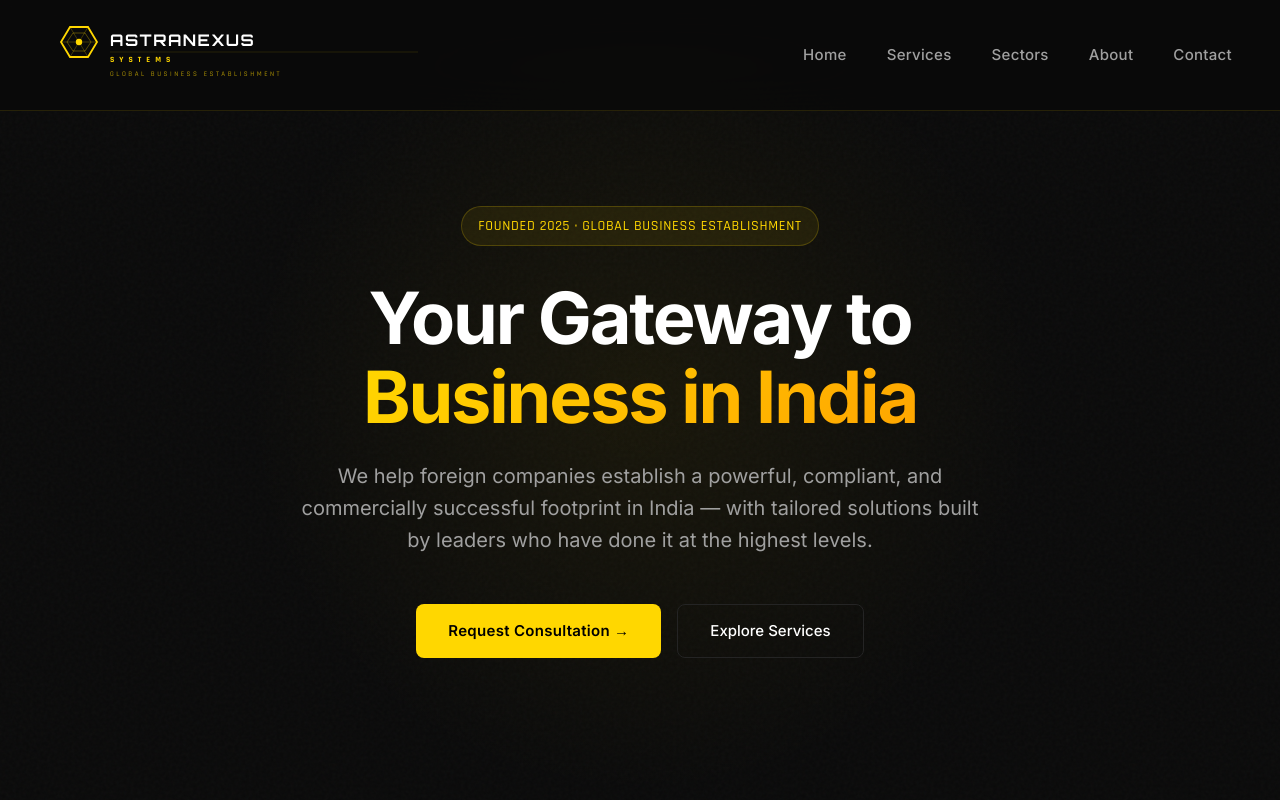
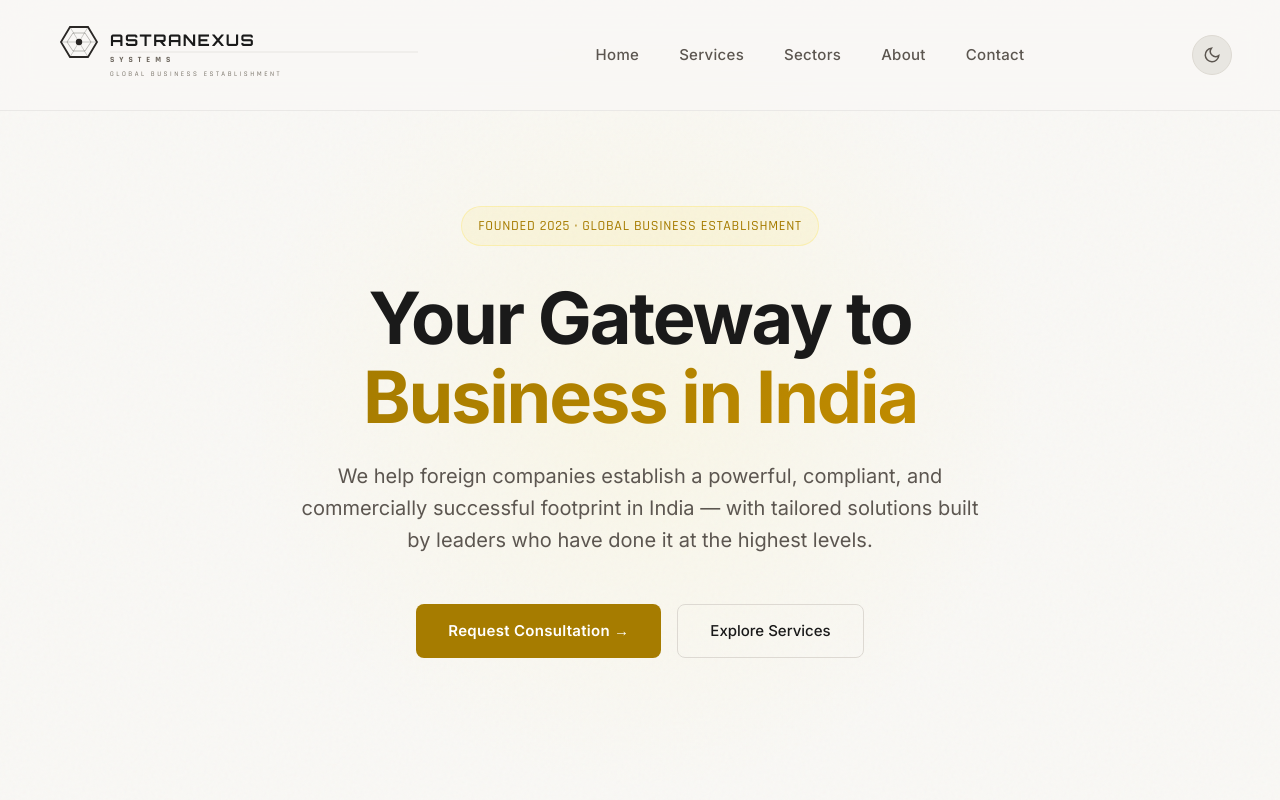
Before and after one commit to mithunmohan01-web/astra, a plain HTML site: page index.html in a window 1280 px wide. Shown: the top 800 px of the page. Drawn offline with Linux system fonts and the light colour scheme.

Commit message:
refactored UI and added switch

```diff
--- a/index.html
+++ b/index.html
@@ -23,12 +23,38 @@
     <link rel="icon" type="image/x-icon" href="/favicon.ico">
     <link rel="icon" type="image/png" sizes="32x32" href="/favicon-32.png">
     <link rel="apple-touch-icon" sizes="180x180" href="/apple-touch-icon.png">
-    <meta name="theme-color" content="#0a0a0a">
+    <meta name="theme-color" content="#f9f8f5">
     <link rel="preconnect" href="https://fonts.googleapis.com">
     <link rel="preconnect" href="https://fonts.gstatic.com" crossorigin>
     <link href="https://fonts.googleapis.com/css2?family=Inter:wght@300;400;500;600;700&family=Orbitron:wght@400;700;900&family=Rajdhani:wght@500;700&display=swap" rel="stylesheet">
     <style>
         :root {
+            --bg-primary: #f9f8f5;
+            --bg-secondary: #f1f0ec;
+            --bg-tertiary: #e8e6e1;
+            --text-primary: #1a1a1a;
+            --text-secondary: #5c5650;
+            --text-muted: #9a938b;
+            --accent: #A67C00;
+            --accent-hover: #8C6900;
+            --accent-dim: rgba(166, 124, 0, 0.10);
+            --accent-border: rgba(166, 124, 0, 0.22);
+            --border: #ddd9d2;
+            --card-bg: rgba(241, 240, 236, 0.6);
+            --card-bg-hover: rgba(232, 230, 225, 0.9);
+            --header-bg: rgba(249, 248, 245, 0.88);
+            --header-bg-scroll: rgba(249, 248, 245, 0.96);
+            --header-border: rgba(0, 0, 0, 0.06);
+            --gradient-start: #A67C00;
+            --gradient-end: #C08B00;
+            --logo-mark: #2a2725;
+            --logo-text: #1a1a1a;
+            --logo-sub: #6b645c;
+            --logo-tagline: #7a7369;
+            --btn-primary-text: #ffffff;
+        }
+
+        [data-theme="dark"] {
             --bg-primary: #0a0a0a;
             --bg-secondary: #111111;
             --bg-tertiary: #1a1a1a;
@@ -41,7 +67,43 @@
             --accent-border: rgba(255, 215, 0, 0.25);
             --border: #242424;
             --card-bg: rgba(26, 26, 26, 0.6);
+            --card-bg-hover: rgba(26, 26, 26, 0.9);
+            --header-bg: rgba(10, 10, 10, 0.85);
+            --header-bg-scroll: rgba(10, 10, 10, 0.95);
+            --header-border: rgba(255, 215, 0, 0.12);
+            --gradient-start: #FFD700;
+            --gradient-end: #FFA500;
+            --logo-mark: #FFD700;
+            --logo-text: #ffffff;
+            --logo-sub: #FFD700;
+            --logo-tagline: rgba(255, 215, 0, 0.65);
+            --btn-primary-text: #000000;
         }
+
+        .theme-toggle {
+            background: var(--bg-tertiary);
+            border: 1px solid var(--border);
+            border-radius: 50%;
+            width: 40px;
+            height: 40px;
+            display: flex;
+            align-items: center;
+            justify-content: center;
+            cursor: pointer;
+            transition: all 0.2s ease;
+            color: var(--text-secondary);
+            flex-shrink: 0;
+        }
+
+        .theme-toggle:hover {
+            border-color: var(--accent);
+            color: var(--accent);
+        }
+
+        .theme-toggle .sun-icon { display: none; }
+        .theme-toggle .moon-icon { display: block; }
+        [data-theme="dark"] .theme-toggle .sun-icon { display: block; }
+        [data-theme="dark"] .theme-toggle .moon-icon { display: none; }
 
         * {
             margin: 0;
@@ -77,9 +139,9 @@
             position: fixed;
             top: 0;
             width: 100%;
-            background: rgba(10, 10, 10, 0.85);
+            background: var(--header-bg);
             backdrop-filter: blur(20px) saturate(180%);
-            border-bottom: 1px solid rgba(255, 215, 0, 0.12);
+            border-bottom: 1px solid var(--header-border);
             z-index: 1000;
             transition: background 0.3s ease;
         }
@@ -203,7 +265,7 @@
         }
 
         .hero h1 .gradient-text {
-            background: linear-gradient(135deg, #FFD700 0%, #FFA500 100%);
+            background: linear-gradient(135deg, var(--gradient-start) 0%, var(--gradient-end) 100%);
             -webkit-background-clip: text;
             -webkit-text-fill-color: transparent;
             background-clip: text;
@@ -244,7 +306,7 @@
 
         .btn-primary {
             background: var(--accent);
-            color: #000000;
+            color: var(--btn-primary-text);
             font-weight: 600;
             letter-spacing: 0.02em;
         }
@@ -343,7 +405,7 @@
         .service-card:hover {
             transform: translateY(-4px);
             border-color: rgba(255, 215, 0, 0.25);
-            background: rgba(26, 26, 26, 0.9);
+            background: var(--card-bg-hover);
         }
 
         .service-card:hover::before {
@@ -396,7 +458,7 @@
         }
 
         .equipment-item:hover {
-            background: rgba(26, 26, 26, 0.9);
+            background: var(--card-bg-hover);
             border-color: rgba(255, 215, 0, 0.2);
         }
 
@@ -415,6 +477,10 @@
         }
 
         /* About Section */
+        .about {
+            padding-top: 1rem;
+        }
+
         .about-content {
             max-width: 1200px;
             margin: 0 auto;
@@ -457,7 +523,7 @@
         }
 
         .feature:hover {
-            background: rgba(26, 26, 26, 0.9);
+            background: var(--card-bg-hover);
             border-color: rgba(255, 215, 0, 0.2);
         }
 
@@ -509,7 +575,7 @@
         }
 
         .contact-item:hover {
-            background: rgba(26, 26, 26, 0.9);
+            background: var(--card-bg-hover);
             border-color: rgba(255, 215, 0, 0.2);
         }
 
@@ -750,7 +816,7 @@
         }
 
         .entry-tile:hover {
-            border-color: #FFD700;
+            border-color: var(--accent);
             background: rgba(255, 215, 0, 0.05);
             transform: translateY(-3px);
         }
@@ -770,7 +836,7 @@
         }
 
         .entry-tile:hover .entry-tile-label {
-            color: #FFD700;
+            color: var(--accent);
         }
 
         /* Equipment tiles inside section-header */
@@ -792,7 +858,7 @@
         }
 
         .equip-tile:hover {
-            border-color: #FFD700;
+            border-color: var(--accent);
         }
 
         .equip-tile h5 {
@@ -843,7 +909,7 @@
             font-family: 'Orbitron', sans-serif;
             font-size: 1.6rem;
             font-weight: 700;
-            color: #FFD700;
+            color: var(--accent);
             letter-spacing: 0.05em;
         }
 
@@ -876,27 +942,19 @@
         <nav>
             <div class="logo">
                 <svg width="380" height="62" viewBox="0 0 380 62" xmlns="http://www.w3.org/2000/svg">
-                  <!-- Hexagon outer -->
-                  <polygon points="22,3 40,3 49,18 40,33 22,33 13,18" fill="none" stroke="#FFD700" stroke-width="1.8"/>
-                  <!-- Hexagon inner -->
-                  <polygon points="25,9 37,9 43,18 37,27 25,27 19,18" fill="none" stroke="#FFD700" stroke-width="0.9" opacity="0.35"/>
-                  <!-- Center dot -->
-                  <circle cx="31" cy="18" r="3.2" fill="#FFD700"/>
-                  <!-- Spoke lines -->
-                  <line x1="22" y1="3"  x2="31" y2="18" stroke="#FFD700" stroke-width="0.5" opacity="0.45"/>
-                  <line x1="40" y1="3"  x2="31" y2="18" stroke="#FFD700" stroke-width="0.5" opacity="0.45"/>
-                  <line x1="49" y1="18" x2="31" y2="18" stroke="#FFD700" stroke-width="0.5" opacity="0.45"/>
-                  <line x1="40" y1="33" x2="31" y2="18" stroke="#FFD700" stroke-width="0.5" opacity="0.45"/>
-                  <line x1="22" y1="33" x2="31" y2="18" stroke="#FFD700" stroke-width="0.5" opacity="0.45"/>
-                  <line x1="13" y1="18" x2="31" y2="18" stroke="#FFD700" stroke-width="0.5" opacity="0.45"/>
-                  <!-- ASTRANEXUS single word in white -->
-                  <text x="62" y="22" font-family="Orbitron, sans-serif" font-weight="700" font-size="16" fill="#FFFFFF" letter-spacing="1.5">ASTRANEXUS</text>
-                  <!-- Thin rule -->
-                  <line x1="62" y1="28" x2="370" y2="28" stroke="#FFD700" stroke-width="0.4" opacity="0.3"/>
-                  <!-- SYSTEMS in yellow -->
-                  <text x="62" y="38" font-family="Rajdhani, sans-serif" font-weight="700" font-size="8" fill="#FFD700" letter-spacing="5">SYSTEMS</text>
-                  <!-- Tagline in yellow -->
-                  <text x="62" y="52" font-family="Rajdhani, sans-serif" font-size="7" fill="#FFD700" letter-spacing="2.5" opacity="0.65">GLOBAL BUSINESS ESTABLISHMENT</text>
+                  <polygon points="22,3 40,3 49,18 40,33 22,33 13,18" fill="none" style="stroke: var(--logo-mark)" stroke-width="1.8"/>
+                  <polygon points="25,9 37,9 43,18 37,27 25,27 19,18" fill="none" style="stroke: var(--logo-mark)" stroke-width="0.9" opacity="0.35"/>
+                  <circle cx="31" cy="18" r="3.2" style="fill: var(--logo-mark)"/>
+                  <line x1="22" y1="3"  x2="31" y2="18" style="stroke: var(--logo-mark)" stroke-width="0.5" opacity="0.45"/>
+                  <line x1="40" y1="3"  x2="31" y2="18" style="stroke: var(--logo-mark)" stroke-width="0.5" opacity="0.45"/>
+                  <line x1="49" y1="18" x2="31" y2="18" style="stroke: var(--logo-mark)" stroke-width="0.5" opacity="0.45"/>
+                  <line x1="40" y1="33" x2="31" y2="18" style="stroke: var(--logo-mark)" stroke-width="0.5" opacity="0.45"/>
+                  <line x1="22" y1="33" x2="31" y2="18" style="stroke: var(--logo-mark)" stroke-width="0.5" opacity="0.45"/>
+                  <line x1="13" y1="18" x2="31" y2="18" style="stroke: var(--logo-mark)" stroke-width="0.5" opacity="0.45"/>
+                  <text x="62" y="22" font-family="Orbitron, sans-serif" font-weight="700" font-size="16" style="fill: var(--logo-text)" letter-spacing="1.5">ASTRANEXUS</text>
+                  <line x1="62" y1="28" x2="370" y2="28" style="stroke: var(--logo-sub)" stroke-width="0.4" opacity="0.3"/>
+                  <text x="62" y="38" font-family="Rajdhani, sans-serif" font-weight="700" font-size="8" style="fill: var(--logo-sub)" letter-spacing="5">SYSTEMS</text>
+                  <text x="62" y="52" font-family="Rajdhani, sans-serif" font-size="7" style="fill: var(--logo-tagline)" letter-spacing="2.5">GLOBAL BUSINESS ESTABLISHMENT</text>
                 </svg>
             </div>
             <ul class="nav-links">
@@ -906,6 +964,14 @@
                 <li><a href="#about">About</a></li>
                 <li><a href="#contact">Contact</a></li>
             </ul>
+            <button class="theme-toggle" id="themeToggle" aria-label="Toggle theme">
+                <svg class="sun-icon" width="18" height="18" viewBox="0 0 24 24" fill="none" stroke="currentColor" stroke-width="2" stroke-linecap="round">
+                    <circle cx="12" cy="12" r="5"/><line x1="12" y1="1" x2="12" y2="3"/><line x1="12" y1="21" x2="12" y2="23"/><line x1="4.22" y1="4.22" x2="5.64" y2="5.64"/><line x1="18.36" y1="18.36" x2="19.78" y2="19.78"/><line x1="1" y1="12" x2="3" y2="12"/><line x1="21" y1="12" x2="23" y2="12"/><line x1="4.22" y1="19.78" x2="5.64" y2="18.36"/><line x1="18.36" y1="5.64" x2="19.78" y2="4.22"/>
+                </svg>
+                <svg class="moon-icon" width="18" height="18" viewBox="0 0 24 24" fill="none" stroke="currentColor" stroke-width="2" stroke-linecap="round">
+                    <path d="M21 12.79A9 9 0 1 1 11.21 3 7 7 0 0 0 21 12.79z"/>
+                </svg>
+            </button>
         </nav>
     </header>
 
@@ -1240,18 +1306,30 @@
             });
         });
 
+        // Theme toggle
+        const themeToggle = document.getElementById('themeToggle');
+        function setTheme(theme) {
+            if (theme === 'dark') {
+                document.documentElement.setAttribute('data-theme', 'dark');
+            } else {
+                document.documentElement.removeAttribute('data-theme');
+            }
+            localStorage.setItem('theme', theme);
+        }
+        setTheme(localStorage.getItem('theme') || 'light');
+        themeToggle.addEventListener('click', () => {
+            const isDark = document.documentElement.hasAttribute('data-theme');
+            setTheme(isDark ? 'light' : 'dark');
+        });
+
         // Header background on scroll
         const header = document.querySelector('header');
-        let lastScroll = 0;
-
         window.addEventListener('scroll', () => {
-            const currentScroll = window.pageYOffset;
-            if (currentScroll > 50) {
-                header.style.background = 'rgba(10, 10, 10, 0.95)';
+            if (window.pageYOffset > 50) {
+                header.style.background = 'var(--header-bg-scroll)';
             } else {
-                header.style.background = 'rgba(10, 10, 10, 0.85)';
+                header.style.background = 'var(--header-bg)';
             }
-            lastScroll = currentScroll;
         });
     </script>
 </body>
```
